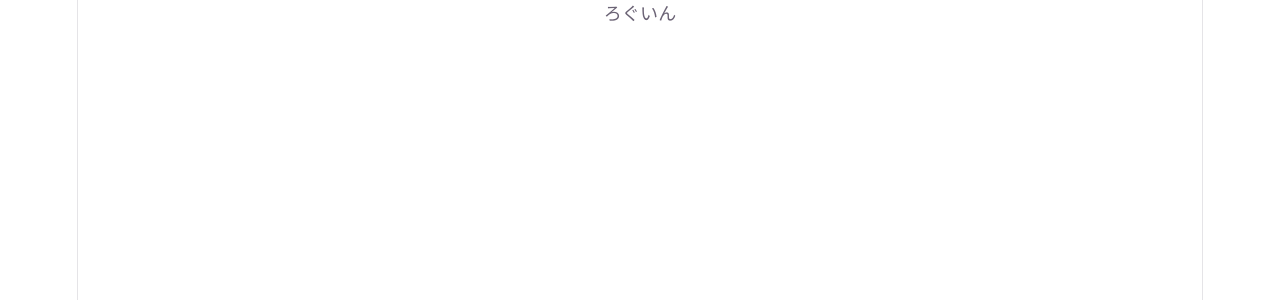
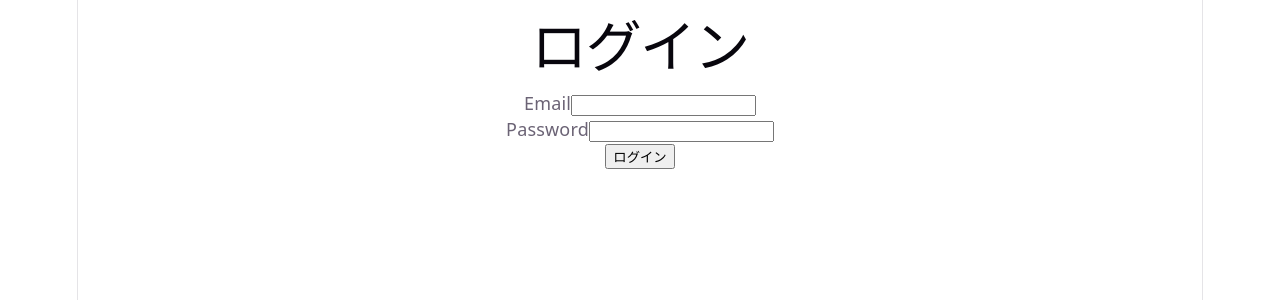
Before and after one commit to maldeok-note-project/maldeok-note-frontend-react, a React (Vite) app: page /login in a window 1280 px wide. Shown: the top 300 px of the page. Built offline with nearby package versions, Linux system fonts and the light colour scheme.

Commit message:
26.06.16 changed codes of LoginPage.jsx

```diff
--- a/src/pages/LoginPage.jsx
+++ b/src/pages/LoginPage.jsx
@@ -1,6 +1,102 @@
+import { useState } from "react";
+import { useNavigate } from "react-router-dom";
+import apiClient from "../api/client";
+
 // ログイン
 const LoginPage = () => {
-  return <div>ろぐいん</div>;
+  const navigate = useNavigate();
+
+  // 入力値管理
+  const [form, setForm] = useState({
+    email: "",
+    password: "",
+  });
+
+  // エラー管理
+  const [errors, setErrors] = useState({});
+
+  // 二重送信防止
+  const [isLoading, setIsLoading] = useState(false);
+
+  // 入力値が変わるたびに更新
+  const handleChange = (e) => {
+    const { name, value } = e.target;
+    setForm((prev) => ({ ...prev, [name]: value }));
+  };
+
+  // ボタンを押した後の処理
+  const handleSubmit = async (e) => {
+    e.preventDefault(); // リロード防止
+
+    setIsLoading(true);
+    setErrors({});
+
+    try {
+      const response = await apiClient.post("/login", {
+        email: form.email,
+        password: form.password,
+      });
+
+      // JWTトークンをストレージに保存
+      localStorage.setItem("token", response.data.token);
+
+      // 一覧画面へ変遷
+      navigate("/expressions");
+    } catch (error) {
+      // バックエンドからエラーレスポンス処理
+      if (error.response?.data?.error) {
+        const rawErrors = error.response.data.errors;
+        const formatted = {};
+        Object.keys(rawErrors).forEach((key) => {
+          formatted[key] = rawErrors[key][0];
+        });
+        setErrors(formatted);
+      } else {
+        setErrors({ general: "EmailまたはPasswordが正しくありません。" });
+      }
+    } finally {
+      setIsLoading(false);
+    }
+  };
+
+  return (
+    <div>
+      <h1>ログイン</h1>
+
+      {/* 全体エラー */}
+      {errors.general && <p style={{ color: "red" }}>{error.general}</p>}
+
+      {/* フォーム */}
+      <form onSubmit={handleSubmit}>
+        <div>
+          <label>Email</label>
+          <input
+            type="email"
+            name="email"
+            value={form.email}
+            onChange={handleChange}
+          />
+          {errors.email && <p style={{ color: "red" }}>{error.email}</p>}
+        </div>
+
+        <div>
+          <label>Password</label>
+          <input
+            type="password"
+            name="password"
+            value={form.emal}
+            onChange={handleChange}
+          />
+          {errors.password && <p style={{ color: "red" }}>{errors.password}</p>}
+        </div>
+
+        {/* 送信ボタン */}
+        <button type="submit" disabled={isLoading}>
+          {isLoading ? "ログイン中..." : "ログイン"}
+        </button>
+      </form>
+    </div>
+  );
 };
 
 export default LoginPage;
--- a/src/pages/RegisterPage.jsx
+++ b/src/pages/RegisterPage.jsx
@@ -90,7 +90,7 @@ const RegidterPage = () => {
         </div>
 
         <div>
-          <label>メールアドレス</label>
+          <label>Email</label>
           <input
             type="email"
             name="email"
```
